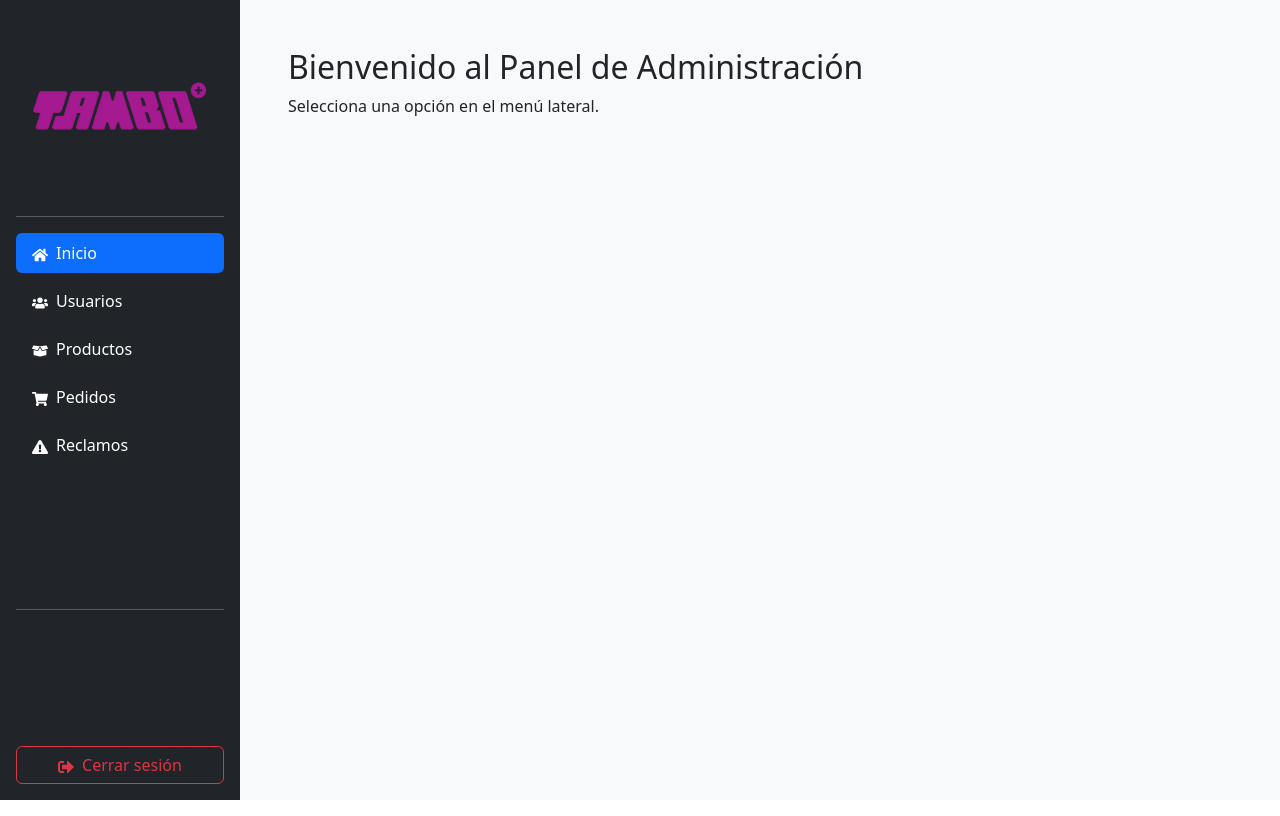
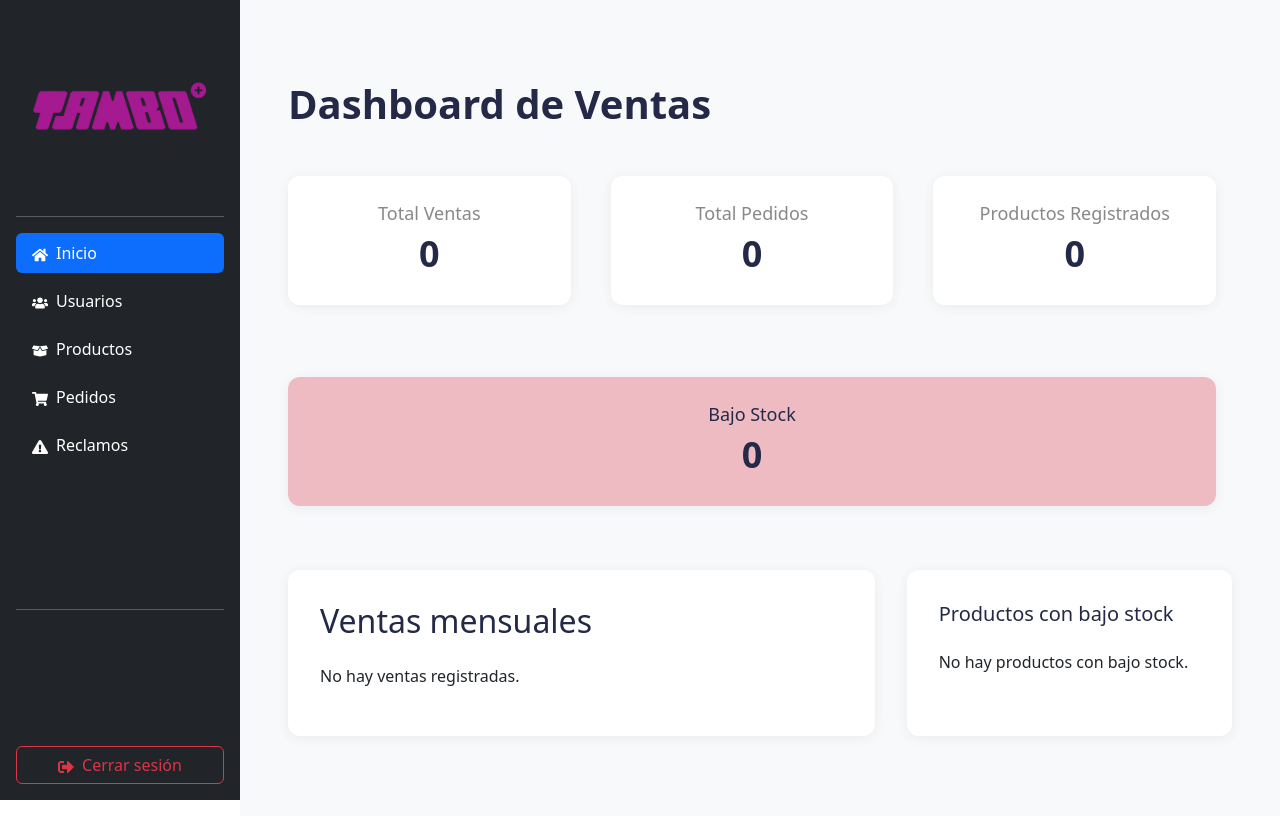
Before and after one commit to Andres-Ortiz09/TAMBO_FRONTEND, a React (Vite) app: page / in a window 1280 px wide. Built offline with nearby package versions, Linux system fonts and the light colour scheme.

Commit message:
le agregue el componente dashboard donde aparecen las ventas mensuales, total de ventas, total de pedidos, los productos registrados y los productos de bajo stock

```diff
--- a/src/App.jsx
+++ b/src/App.jsx
@@ -4,11 +4,11 @@ import UsuarioAdmin from './Components/UsuarioAdmin';
 import ProductosAdmin from './Components/ProductosAdmin';
 import PedidosAdmin from './Components/PedidosAdmin';
 import ReclamosAdmin from './Components/ReclamosAdmin';
+import Dashboard from './Components/Dashboard';
 
 const Inicio = () => (
   <div style={{ padding: '2rem' }}>
-    <h2>Bienvenido al Panel de Administración</h2>
-    <p>Selecciona una opción en el menú lateral.</p>
+    <Dashboard />
   </div>
 );
 
--- /dev/null
+++ b/src/Components/Dashboard.jsx
@@ -0,0 +1,152 @@
+import React, { useEffect, useState } from 'react';
+import { Bar, Doughnut } from 'react-chartjs-2';
+import { Chart, CategoryScale, LinearScale, BarElement, ArcElement, Tooltip, Legend } from 'chart.js';
+
+Chart.register(CategoryScale, LinearScale, BarElement, ArcElement, Tooltip, Legend);
+
+const cardStyle = {
+  background: '#fff',
+  borderRadius: '12px',
+  boxShadow: '0 2px 12px rgba(44,62,80,0.07)',
+  padding: '1.5rem 2rem',
+  margin: '1rem 1rem 2rem 0',
+  minWidth: '220px',
+  flex: 1,
+  display: 'flex',
+  flexDirection: 'column',
+  alignItems: 'center',
+};
+
+const gridStyle = {
+  display: 'flex',
+  flexWrap: 'wrap',
+  gap: '1.5rem',
+  marginBottom: '2rem',
+};
+
+const Dashboard = () => {
+  const [ventasPorMes, setVentasPorMes] = useState([]);
+  const [productosBajoStock, setProductosBajoStock] = useState([]);
+  const [totalVentas, setTotalVentas] = useState(0);
+  const [totalPedidos, setTotalPedidos] = useState(0);
+  const [totalProductos, setTotalProductos] = useState(0);
+
+  useEffect(() => {
+    const pedidos = JSON.parse(localStorage.getItem('pedidosTambo')) || [];
+    const productos = JSON.parse(localStorage.getItem('productosTambo')) || [];
+
+    // Agrupar ventas por mes
+    const ventas = {};
+    let sumaVentas = 0;
+    pedidos.forEach(p => {
+      const fecha = new Date(p.fecha || Date.now());
+      const mes = `${fecha.getFullYear()}-${(fecha.getMonth() + 1).toString().padStart(2, '0')}`;
+      ventas[mes] = (ventas[mes] || 0) + Number(p.cantidad || 1);
+      sumaVentas += Number(p.cantidad || 1);
+    });
+
+    const meses = Object.keys(ventas).sort();
+    setVentasPorMes(meses.map(mes => ({ mes, cantidad: ventas[mes] })));
+    setTotalVentas(sumaVentas);
+    setTotalPedidos(pedidos.length);
+    setTotalProductos(productos.length);
+
+    setProductosBajoStock(productos.filter(p => Number(p.stock) <= 10));
+  }, []);
+
+  // Datos para el gráfico de barras
+  const barData = {
+    labels: ventasPorMes.map(v => v.mes),
+    datasets: [
+      {
+        label: 'Ventas por mes',
+        data: ventasPorMes.map(v => v.cantidad),
+        backgroundColor: '#232946',
+        borderRadius: 8,
+      },
+    ],
+  };
+
+  // Datos para el gráfico de productos bajos en stock
+  const doughnutData = {
+    labels: productosBajoStock.map(p => p.nombre),
+    datasets: [
+      {
+        label: 'Stock',
+        data: productosBajoStock.map(p => p.stock),
+        backgroundColor: [
+          '#eebbc3', '#b8c1ec', '#f6c90e', '#ff6f61', '#6a89cc', '#38ada9'
+        ],
+      },
+    ],
+  };
+
+  return (
+    <div style={{ maxWidth: 1200, margin: '0 auto', padding: '2rem 0' }}>
+      <h1 style={{ color: '#232946', marginBottom: '2rem', fontWeight: 700 }}>Dashboard de Ventas</h1>
+      <div style={gridStyle}>
+        <div style={cardStyle}>
+          <span style={{ fontSize: 18, color: '#888' }}>Total Ventas</span>
+          <span style={{ fontSize: 36, fontWeight: 700, color: '#232946' }}>{totalVentas}</span>
+        </div>
+        <div style={cardStyle}>
+          <span style={{ fontSize: 18, color: '#888' }}>Total Pedidos</span>
+          <span style={{ fontSize: 36, fontWeight: 700, color: '#232946' }}>{totalPedidos}</span>
+        </div>
+        <div style={cardStyle}>
+          <span style={{ fontSize: 18, color: '#888' }}>Productos Registrados</span>
+          <span style={{ fontSize: 36, fontWeight: 700, color: '#232946' }}>{totalProductos}</span>
+        </div>
+        <div style={{ ...cardStyle, background: '#eebbc3', color: '#232946' }}>
+          <span style={{ fontSize: 18 }}>Bajo Stock</span>
+          <span style={{ fontSize: 36, fontWeight: 700 }}>{productosBajoStock.length}</span>
+        </div>
+      </div>
+
+      <div style={{ display: 'flex', flexWrap: 'wrap', gap: '2rem', justifyContent: 'space-between' }}>
+        <div style={{ flex: 2, minWidth: 320, background: '#fff', borderRadius: 12, boxShadow: '0 2px 12px rgba(44,62,80,0.07)', padding: '2rem' }}>
+          <h2 style={{ color: '#232946', marginBottom: 24 }}>Ventas mensuales</h2>
+          {ventasPorMes.length > 0 ? (
+            <Bar data={barData} options={{
+              responsive: true,
+              plugins: { legend: { display: false } },
+              scales: { y: { beginAtZero: true } }
+            }} />
+          ) : (
+            <p>No hay ventas registradas.</p>
+          )}
+        </div>
+        <div style={{ flex: 1, minWidth: 280, background: '#fff', borderRadius: 12, boxShadow: '0 2px 12px rgba(44,62,80,0.07)', padding: '2rem' }}>
+          <h2 style={{ color: '#232946', marginBottom: 24, fontSize: 20 }}>Productos con bajo stock</h2>
+          {productosBajoStock.length > 0 ? (
+            <>
+              <Doughnut data={doughnutData} options={{
+                plugins: { legend: { position: 'bottom' } }
+              }} />
+              <table style={{ width: '100%', marginTop: 20, borderCollapse: 'collapse' }}>
+                <thead>
+                  <tr style={{ background: '#f4f6f8' }}>
+                    <th style={{ padding: 8, textAlign: 'left', fontWeight: 600 }}>Producto</th>
+                    <th style={{ padding: 8, textAlign: 'center', fontWeight: 600 }}>Stock</th>
+                  </tr>
+                </thead>
+                <tbody>
+                  {productosBajoStock.map((p, idx) => (
+                    <tr key={idx} style={{ borderBottom: '1px solid #eee' }}>
+                      <td style={{ padding: 8 }}>{p.nombre}</td>
+                      <td style={{ padding: 8, textAlign: 'center', color: '#d7263d', fontWeight: 700 }}>{p.stock}</td>
+                    </tr>
+                  ))}
+                </tbody>
+              </table>
+            </>
+          ) : (
+            <p>No hay productos con bajo stock.</p>
+          )}
+        </div>
+      </div>
+    </div>
+  );
+};
+
+export default Dashboard;
```
